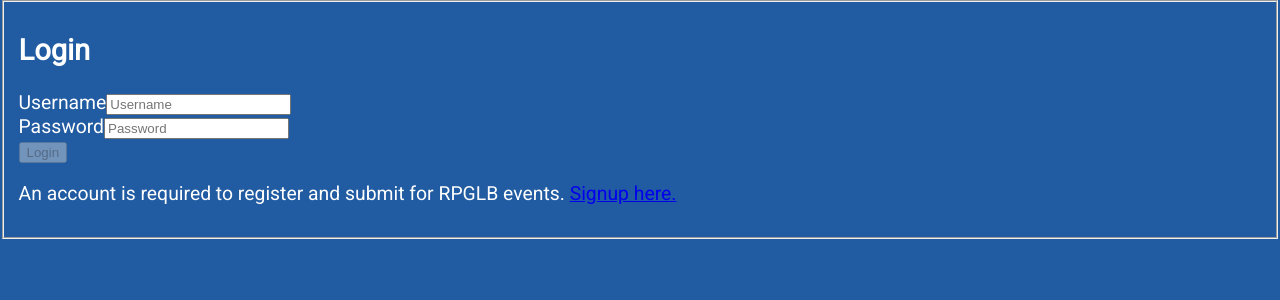
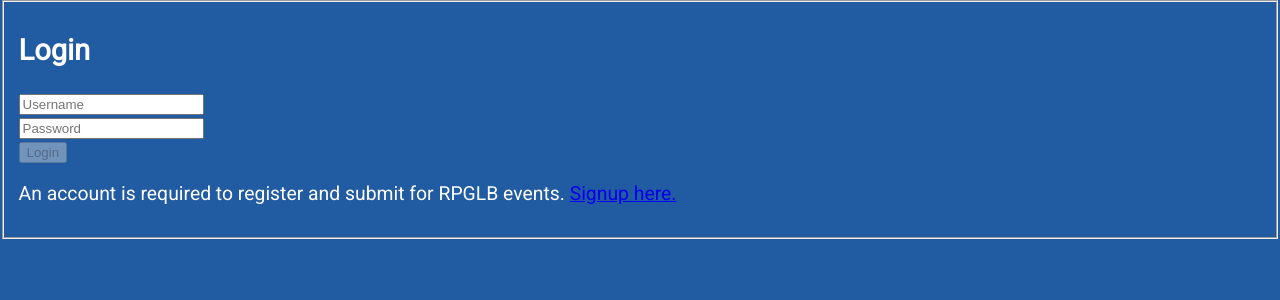
Before and after one commit to jhobz/rpglb, an Angular app: page /login in a window 1280 px wide. Shown: the top 300 px of the page. Built offline with nearby package versions, Linux system fonts and the light colour scheme.

Commit message:
Minor cleanup
Add '.sr-only' class to global stylesheet
Clean up some console logs
Add TODO reminder re:logging in production

```diff
--- a/app.js
+++ b/app.js
@@ -16,6 +16,7 @@
 app.set('views', path.join(__dirname, 'views'))
 app.set('view engine', 'ejs')
 
+// TODO: Remove this line in production environment
 app.use(logger('dev'))
 app.use(express.json())
 app.use(express.urlencoded({ extended: false }))
--- a/services/users.service.js
+++ b/services/users.service.js
@@ -80,7 +80,6 @@
 exports.getUser = async function (username) {
 	try {
 		let user = await User.findOne({ username: username })
-		console.log(user)
 		return user
 	} catch (e) {
 		throw Error(`Error occurred while attempting to retrieve user information: ${e.message}`)
--- a/src/styles.css
+++ b/src/styles.css
@@ -29,3 +29,14 @@
 	/ 1fr;
 	min-height: 100%;
 }
+
+.sr-only {
+	position: absolute;
+	width: 1px;
+	height: 1px;
+	padding: 0;
+	margin: -1px;
+	overflow: hidden;
+	clip: rect(0,0,0,0);
+	border: 0;
+}
```
